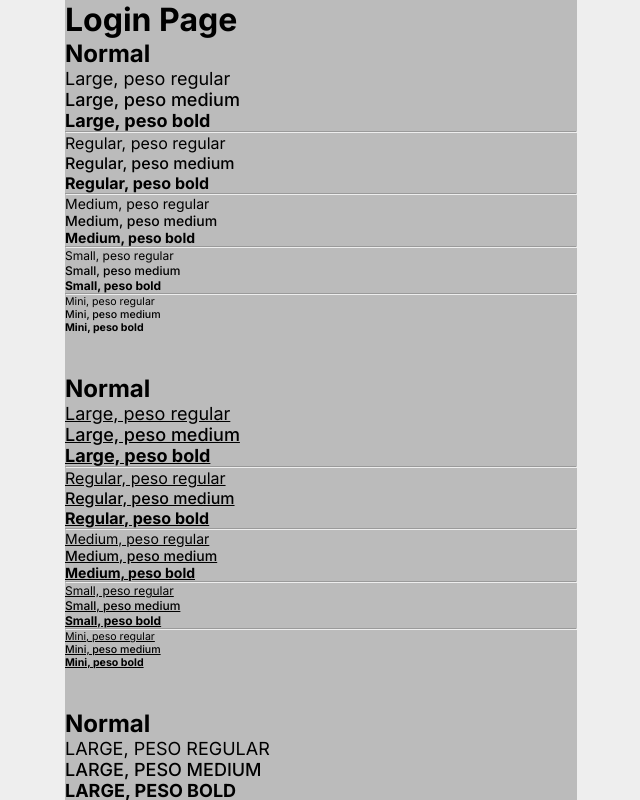
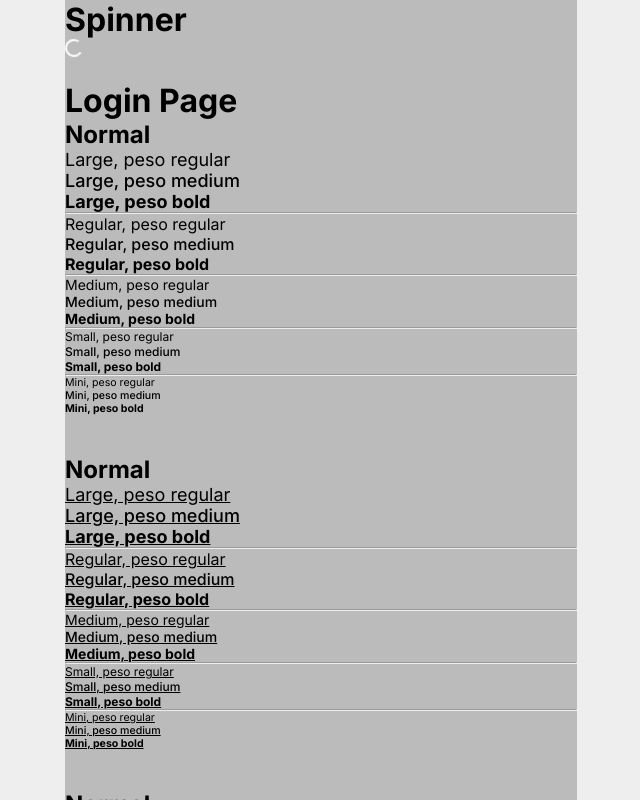
Before and after one commit to deyvisonborges-portfolio/eshop-front-authorizer, a Next.js app: page /login in a window 1280 px wide. Shown: the top 800 px of the page, without its empty margins (319-959 px from the left). Built offline with nearby package versions, Linux system fonts and the light colour scheme.

Commit message:
feat/lib-ui - add spinner

```diff
--- a/src/@lib-ui/src/core-components/index.ts
+++ b/src/@lib-ui/src/core-components/index.ts
@@ -2,3 +2,4 @@ export * from "./button";
 export * from "./form";
 export * from "./text";
 export * from "./heading";
+export * from "./spinner";
--- /dev/null
+++ b/src/@lib-ui/src/core-components/spinner/index.tsx
@@ -0,0 +1,11 @@
+import styles from "./spinner.module.css";
+
+type SpinnerProps = {
+  size?: "small" | "regular" | "medium";
+};
+
+export function Spinner({ size = "regular" }: SpinnerProps) {
+  return (
+    <i className={[styles[`loader--${size}`], styles.loader].join(" ")}></i>
+  );
+}
--- /dev/null
+++ b/src/@lib-ui/src/core-components/spinner/spinner.module.css
@@ -0,0 +1,32 @@
+.loader {
+  border: 2px solid #fff;
+  border-bottom-color: transparent;
+  border-radius: 50%;
+  display: inline-block;
+  box-sizing: border-box;
+  animation: rotation 1s linear infinite;
+}
+
+.loader--small {
+  width: 12px;
+  height: 12px;
+}
+
+.loader--regular {
+  width: 18px;
+  height: 18px;
+}
+
+.loader--medium {
+  width: 20px;
+  height: 20px;
+}
+
+@keyframes rotation {
+  0% {
+    transform: rotate(0deg);
+  }
+  100% {
+    transform: rotate(360deg);
+  }
+}
--- a/src/@lib-ui/src/core-components/with-forwarded-ref.tsx
+++ /dev/null
@@ -1,6 +0,0 @@
-// // ISSUE: https://stackoverflow.com/questions/58469229/react-with-typescript-generics-while-using-react-forwardref
-// import { ForwardedRef, ReactElement, RefAttributes } from "react";
-
-// export function withForwardRef<T, P = {}>(
-//   render: (props: P, ref: ForwardedRef<T>) => ReactElement | null
-// ): (props: P & RefAttributes<T>) => ReactElement | null;
--- a/src/app/(authentication)/login/page.tsx
+++ b/src/app/(authentication)/login/page.tsx
@@ -1,9 +1,13 @@
-import { Heading, Text } from "@/@lib-ui";
+import { Heading, Spinner, Text } from "@/@lib-ui";
 import styles from "./page.module.css";
 
 export default function LoginPage() {
   return (
     <div className={styles.container}>
+      <h1>Spinner</h1>
+      <Spinner />
+      <br />
+      <br />
       <h1>Login Page</h1>
       <div style={{ display: "flex", flexDirection: "column" }}>
         <h2>Normal</h2>
```
Also changed, not shown: image.png (added), src/@lib-ui/src/core-components/common.module.css (deleted).
